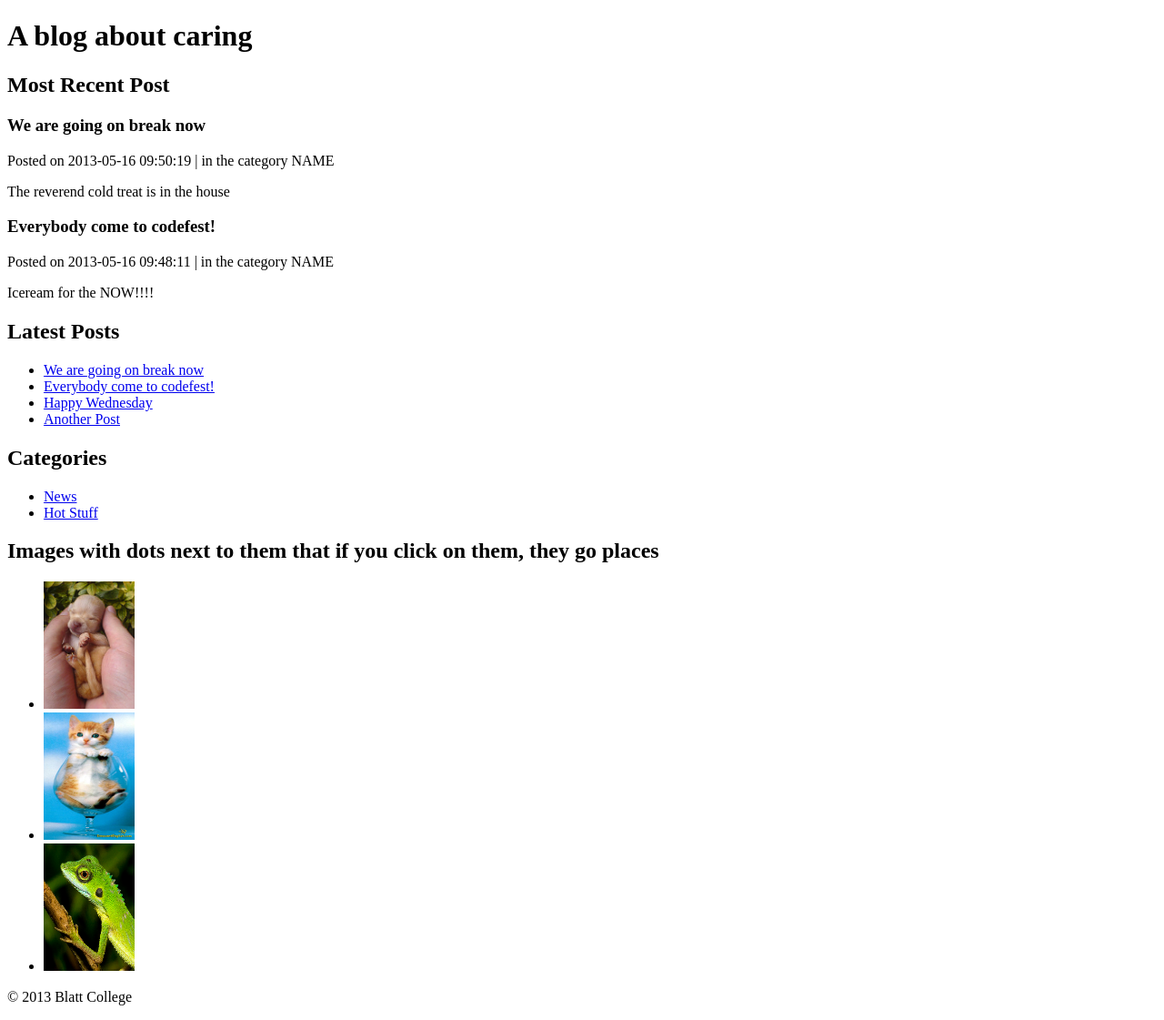
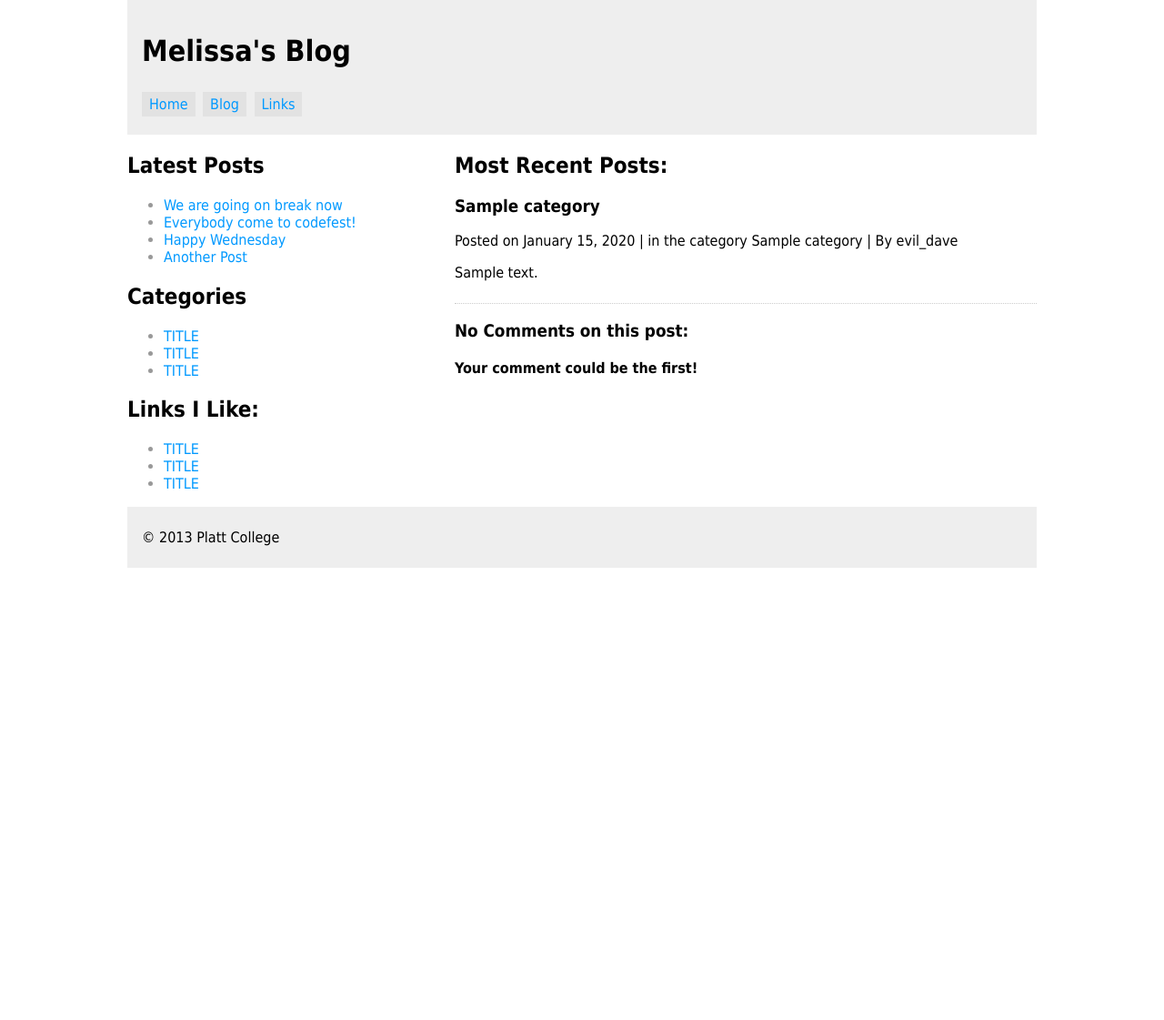
Before and after one commit to evil-dave/evildave, a PHP site: page /index.php?page=single&post_id=4 in a window 1280 px wide. Shown: the whole page at 91% size. After the commit the page ends 624 px from the top, so only its background shows below. Run offline with PHP 8.4, Linux system fonts and the light colour scheme; data comes from the database, SQL or seed files in the repository; tables that the repository leaves empty or names only in its code hold one stand-in row (values such as "Sample post").

Commit message:
New Blog from Melissa
Lost Index and other files. Need to work on navigation.

```diff
--- /dev/null
+++ b/blog/content-single.php
@@ -0,0 +1,76 @@
+<?php
+//what post are we trying to show?
+$post_id =$_GET['post_id'];
+
+//set up a query to get the latest two posts that are public
+$query = "SELECT posts.*, categories.*, users.username, users.user_id
+FROM posts, categories, users
+WHERE posts.is_public = 1
+AND posts.category_id = categories.category_id
+AND posts.user_id = users.user_id
+AND posts.post_id = $post_id
+ORDER BY posts.date DESC
+LIMIT 1";
+//run it and check to make sure the result contains posts
+if( $result = $db->query($query) ):
+	?>
+
+<h2>Most Recent Posts:</h2>
+
+<?php
+	//loop through the list of results
+while( $row = $result->fetch_assoc() ):
+	?>
+
+<article class="post">
+	<h3><?php echo $row['title']; ?></h3>
+	<div class="postmeta">Posted on <?php echo convert_date($row['date']); ?>
+		| in the category <?php echo $row['name']; ?>
+		| By <?php echo $row['username']; ?>
+	</div>
+	<p><?php echo $row['body']; ?></p>
+</article>
+
+<?php //get all the 'approved' comments on THIS post, oldest first
+$query_comm = "SELECT name, date, body
+FROM comments
+WHERE is_approved = 1
+AND post_id = $post_id
+ORDER BY date ASC";
+
+if($result_comm = $db->query($query_comm)):
+	?>
+<section id ="comments">
+	<h3><?php echo comments_number($result_comm->num_rows); ?>  on this post:</h3>
+
+	<?php if( $result_comm->num_rows >0 ): ?>
+	<ol>
+	<?php //loop through each comment
+		while($row_comm = $result_comm->fetch_assoc()): ?>
+		<li>
+		<h4><?php echo $row_comm['name'];?> says:</h4>
+		<p><?php echo $row_comm['body'];?></p>
+		<time datetime="<?php echo $row_comm['date'];?>">
+			<?php echo convert_date( $row_comm['date']);?>
+		</time>
+		</li>
+	<?php endwhile;
+	//set the comments result free, because we are DONE with it.
+	$result_comm->free(); ?>
+	</ol>
+	<?php else: ?>
+	<h4> Your comment could be the first! </h4>
+	<?php endif; // more than 0 results ?>
+
+</section>
+<?php endif; //comment results found ?>
+
+<?php
+endwhile;
+?>
+
+<?php else: ?>
+
+	<h2>No Posts to Show</h2>
+
+<?php endif; ?>
--- /dev/null
+++ b/blog/function.php
@@ -0,0 +1,25 @@
+<?php
+//run this function on any date time date to make it human friendly
+function convert_date($dateR){
+	$engMon=array('January','February','March','April','May','June','July','August','September','October','November','December',' ');
+	$l_months='January:February:March:April:May:June:July:August:September:October:November:December';
+	$dateFormat='F j, Y';
+	$months=explode (':', $l_months);
+	$months[]='&nbsp;';
+	$dfval=strtotime($dateR);
+	$dateR=date($dateFormat,$dfval);
+	$dateR=str_replace($engMon,$months,$dateR);
+	return $dateR;
+}
+
+//show the number of comments on any post with good grammar
+function comments_number($number){
+	if($number == 1 ){
+		echo '1 Comment';
+	}elseif( $number == 0 ){
+		echo 'No Comments';
+	}else{
+		echo "$number Comments";
+	}
+
+}
--- a/blog/index.php
+++ b/blog/index.php
@@ -1,62 +1,46 @@
-<?php require('db_connect.php');  ?>
-
-<!DOCTYPE html>
+<?php require('db_connect.php');
+include_once ('function.php');?>
+<!doctype html>
 <html>
 <head>
-	<meta charset="utf-8">
-<title>Evil Dave's PHP Blog</title>
+<meta charset="utf-8">
+<title>Melissa's PHP Blog</title>
+<link rel="stylesheet" type="text/css" href="style.css">
 </head>
 
 <body>
 	<header>
-		<h1>A blog about caring</h1>
+		<h1>Melissa's Blog</h1>
+		<nav>
+			<ul>
+				<li><a href="index.php">Home</a></li>
+				<li><a href="index.php?page=blog">Blog</a></li>
+				<li><a href="index.php?page=links">Links</a></li>
+			</ul>
+		</nav>
 	</header>
 
 	<main>
-		<?php
-		// set up a query to retrieve the two most recent posts that are published
-		$query = ' SELECT title, body, date, category_id, post_id
-				FROM posts
-				WHERE is_public = 1
-				ORDER BY date DESC
-				LIMIT 2';
-		// run it and check to make sure the result contains posts
-		if ( $result = $db-> query($query) ):
-		?>
-
-		<h2>Most Recent Post</h2>
-
-		<?php
-		//loop through the list of results
-		//today we are using a "while" loop
-		while ( $row = $result->fetch_assoc()):
-		?>
-
-		<article class ="post">
-			<h3><?php echo $row['title']; ?></h3>
-			<div class="postmeta">Posted on <?php echo $row['date']; ?> | in the category NAME </div>
-			<p><?php echo $row['body']; ?></p>
-		</article>
-
-		<?php
-		endwhile;
-		?>
-
-		<?php else: ?>
-
-		<h2> The Force is strong with this one </h2>
-
-		<?php endif;?>
-
+	<?php
+		//logic to load the correct page contents.
+		//URI will look like domain/index.php?page=something
+		switch( $_GET['page'] ){
+			case 'blog':
+				include( 'content-blog.php' );
+			break;
+			case 'single':
+				include ('content-single.php');
+			break;
+			default:
+				include('content-home.php');
+		}
+		 ?>
 	</main>
 
-	<aside>
-		<?php include ('sidebar.php'); ?>
-	</aside>
+	<?php include('sidebar.php'); ?>
 
 	<footer>
-		<p>&copy; 2013 Blatt College</p>
+		<p>&copy; 2013 Platt College</p>
 	</footer>
 </body>
-
 </html>
--- a/blog/sidebar.php
+++ b/blog/sidebar.php
@@ -1,60 +1,39 @@
-<sidebar>
+<aside>
 		<?php
-	// set up query to get titles and post_id up to 10 posts
-	$query_latest = " SELECT title, post_id
+		//set up query to get the title & post_id of the latest 10 posts
+		$query_latest = "SELECT title, post_id
 						FROM posts
 						WHERE is_public = 1
 						ORDER BY date DESC
 						LIMIT 10";
-
-	// run query and check for results
-	if ( $result_latest = $db->query($query_latest) ):
+		//run query and check for results
+		if( $result_latest = $db->query($query_latest) ):
 		 ?>
+		<h2>Latest Posts</h2>
+		<ul>
+			<?php
+			//from the list of results, go through each row, one at a time
+			while( $row_latest = $result_latest->fetch_assoc() ): ?>
+				<li>
+	<a href="index.php?page=single&amp;post_id=<?php echo $row_latest['post_id']; ?>">
+					<?php echo $row_latest['title']; ?></a></li>
+			<?php endwhile; ?>
+		</ul>
+		<?php endif; ?>
 
 
-	<h2> Latest Posts </h2>
 
+		<h2>Categories</h2>
 		<ul>
-		<?php while ($row_latest = $result_latest -> fetch_assoc() ): ?>
-		<li><a href="#"><?php echo $row_latest['title']; ?></a></li>
-		<?php endwhile; ?>
-	</ul>
-<?php endif; // end of the category query?>
-
-<?php
-	// set up query to get titles and post_id up to 10 posts
-	$query_categories = " SELECT *
-				FROM category
-				LIMIT 10";
-
-	// run query and check for results
-	if ( $result_categories = $db->query($query_categories) ):
-?>
-	<h2>Categories</h2>
-
-	<ul>
-		<?php while ($row_categories = $result_categories -> fetch_assoc() ): ?>
-		<li><a href="#"><?php echo $row_categories['name']; ?></a></li>
-		<?php endwhile; ?>
+			<li><a href="#">TITLE</a></li>
+			<li><a href="#">TITLE</a></li>
+			<li><a href="#">TITLE</a></li>
 		</ul>
 
-<?php endif; // end of the category query?>
-
-<?php
-	// set up query to get titles and post_id up to 10 posts
-	$query_links = " SELECT url, link_id, link_image
-				FROM links
-				LIMIT 10";
-
-	// run query and check for results
-	if ( $result_links = $db->query($query_links) ):
-?>
-	<h2>Images with dots next to them that if you click on them, they go places</h2>
+		<h2>Links I Like:</h2>
 		<ul>
-		<?php while ($row_links = $result_links -> fetch_assoc() ): ?>
-		<li><a href="http://<?php echo $row_links ['url']?>"><img src="images/<?php echo $row_links['link_image']; ?>" width="100" height="140" /></a></li>
-		<?php endwhile; ?>
+			<li><a href="#">TITLE</a></li>
+			<li><a href="#">TITLE</a></li>
+			<li><a href="#">TITLE</a></li>
 		</ul>
-
-<?php endif; // end of the category query?>
-</sidebar>
+</aside>
--- /dev/null
+++ b/blog/style.css
@@ -0,0 +1,163 @@
+@charset "utf-8";
+/**
+ * Clearfix
+ */
+.cf:before,
+.cf:after {
+	content: " "; /* 1 */
+	display: table; /* 2 */
+}
+.cf:after {
+	clear: both;
+}
+/**
+ * For IE 6/7 only
+ * Include this rule to trigger hasLayout and contain floats.
+ */
+.cf {
+ *zoom: 1;
+}
+body {
+	width: 98%;
+	margin: 0 auto;
+	font-size: 100%;
+	max-width: 62.5em;
+	font-family: 'Myriad Pro', Myriad, Tahoma, Geneva, sans-serif
+}
+a {
+	color: #09F;
+	text-decoration: none;
+}
+a:hover,
+a:focus {
+	color: #F93;
+}
+header {
+	background-color: #EEE;
+	padding: 1em;
+}
+nav ul{
+	margin: 0;
+	padding: 0;
+}
+nav li{
+	display:inline-block;
+	margin:.25em .25em .25em 0;
+	padding:.25em .5em;
+	background-color: rgba(0,0,0,.05);
+}
+
+main {
+	width: 64%;
+	float: right;
+	min-width: 20em;
+}
+aside {
+	width: 30%;
+	float: left;
+	min-width: 9.5em;
+	color: #999;
+}
+aside h2 {
+	color: #000;
+}
+footer {
+	clear: both;
+	background-color: #EEE;
+	padding: .5em 1em;
+}
+.meta {
+	font-style: italic;
+	color: #666;
+	font-size: .875em;
+	float: right;
+	width: 25%;
+	line-height: 1.5em;
+	display: block;
+}
+#comments {
+	border-top: dotted 1px #CCC;
+	margin-top: 1.5em;
+}
+#comments ol {
+	list-style: none;
+	margin: 0;
+	padding: 0;
+}
+#comments ol li {
+	padding: 10px;
+	background-color: #EEE;
+}
+#comments ol li:nth-child(odd) {
+	background-color: #F5F5F5;
+}
+#comments ol li h4 {
+	margin: 0;
+}
+.rss {
+	display: block;
+	float: right;
+}
+.rss i {
+	display: inline-block;
+	background-color: #F90;
+	color: white;
+	width: 1.6em;
+	height: 1.6em;
+	line-height: 1.6em;
+	text-align: center;
+	-webkit-border-radius: 50px;
+	border-radius: 50px;
+	font-size: .9em;
+}
+/*
+	== Forms!
+*/
+
+.message {
+	background-color: #FFC;
+	border: solid 1px #FFCC66;
+	padding: .5em;
+	-webkit-border-radius: 1em;
+	border-radius: 1em;
+	width: 75%;
+	color: #930;
+}
+.success {
+	background-color: #D5FED3;
+	color: #060;
+	border: solid 1px #99CC66;
+}
+label,
+input[type=submit] {
+	display: block;
+	margin-top: 1em;
+}
+input[type=submit],
+.btn {
+	background-color: #09F;
+	color: white;
+	padding: .3em .7em .15em .7em;
+	border: none;
+	-webkit-border-radius: 50px;
+	border-radius: 50px;
+	font-size: .9em;
+	margin-bottom: 1em;
+	font-size: 1.25em;
+	line-height: 1em;
+}
+input[type=submit]:hover,
+input[type=submit]:focus,
+.btn:hover,
+.btn:focus {
+	background-color: #F93;
+	color: white;
+}
+input[type=text],
+input[type=url],
+input[type=email],
+textarea {
+	width: 75%;
+	padding: .25em;
+	font-family: "Lucida Console", "Courier New", Courier, monospace;
+}
```
Also changed, not shown: blog/content-blog.php (added, +38 -0 lines), blog/content-home.php (added, +38 -0 lines). Lines whose indentation alone changed are shown as unchanged.
